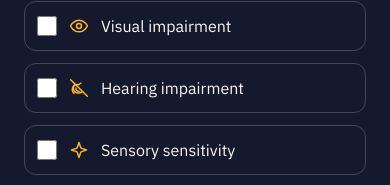
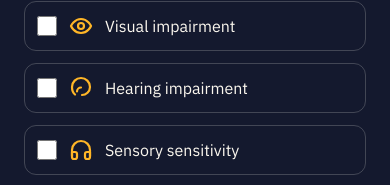
Before and after one commit to 7-Bala/AnyGate, a React (Vite) app: page / in a window 390 px wide. Shown: the part 393-578 px from the top of the page. Built offline with nearby package versions, Linux system fonts and the light colour scheme.

Commit message:
style: increase onboarding icon visibility and thickness
Updates icon container sizes to h-6 w-6, increases svg strokeWidth to
2.2 across the board, replaces sensory sparkles with headphones, and
replaces hearing ear-off with a clean, clear ear icon for maximum legibility.

```diff
--- a/src/components/NeedGlyph.jsx
+++ b/src/components/NeedGlyph.jsx
@@ -1,6 +1,4 @@
-// Same hand-drawn geometric language as FacilityGlyph. The sensory-
-// sensitivity glyph deliberately reuses the quiet-room wave shape —
-// they mean the same thing wherever they appear.
+// Same hand-drawn geometric language as FacilityGlyph.
 const PATHS = {
   wheelchair: (
     <>
@@ -19,15 +17,15 @@ const PATHS = {
   ),
   hearing_impairment: (
     <>
-      <path d="M6 18.5c-1.4-1.2-2.1-2.9-2.1-4.7 0-3.3 2.7-6 6-6 .5 0 1 .1 1.5.2" />
-      <path d="M12 7.7a8.4 8.4 0 0 1 2.3-1.6" />
-      <path d="M16.1 16.1c-1.3 1.3-3.1 2-4.9 2-3.3 0-6-2.7-6-6 0-1.8.7-3.5 2.1-4.7" />
-      <path d="M2 2l20 20" />
-      <path d="M8.2 12a4 4 0 0 0 4 4" />
+      <path d="M6 18.5c-3-2.5-3-5.2-3-7.5a9 9 0 0 1 18 0c0 4.5-4 8-8 8" />
+      <path d="M12 11.5a4 4 0 0 0-4 4" />
     </>
   ),
   sensory_sensitive: (
-    <path d="m12 3-1.912 5.813a2 2 0 0 1-1.275 1.275L3 12l5.813 1.912a2 2 0 0 1 1.275 1.275L12 21l1.912-5.813a2 2 0 0 1 1.275-1.275L21 12l-5.813-1.912a2 2 0 0 1-1.275-1.275Z" />
+    <>
+      <path d="M3 18v-6a9 9 0 0 1 18 0v6" />
+      <path d="M21 19a2 2 0 0 1-2 2h-1a2 2 0 0 1-2-2v-3a2 2 0 0 1 2-2h3zM3 19a2 2 0 0 0 2 2h1a2 2 0 0 0 2-2v-3a2 2 0 0 0-2-2H3z" />
+    </>
   ),
   limited_mobility: (
     <>
@@ -48,7 +46,7 @@ export default function NeedGlyph({ type, className = 'h-6 w-6' }) {
       viewBox="0 0 24 24"
       fill="none"
       stroke="currentColor"
-      strokeWidth="1.75"
+      strokeWidth="2.2"
       strokeLinecap="round"
       strokeLinejoin="round"
       className={className}
--- a/src/components/Onboarding.jsx
+++ b/src/components/Onboarding.jsx
@@ -63,7 +63,7 @@ export default function Onboarding() {
                   onChange={() => toggleNeed(need)}
                   className="h-5 w-5 accent-gold"
                 />
-                <NeedGlyph type={need} className="h-5 w-5 shrink-0 text-gold" />
+                <NeedGlyph type={need} className="h-6 w-6 shrink-0 text-gold" />
                 <span>{t(NEED_LABEL_KEYS[need])}</span>
               </label>
             ))}
@@ -74,7 +74,7 @@ export default function Onboarding() {
                 onChange={() => setSelectedNeeds([])}
                 className="h-5 w-5 accent-gold"
               />
-              <svg viewBox="0 0 24 24" className="h-5 w-5 shrink-0 text-gold" fill="none" stroke="currentColor" strokeWidth="1.75" strokeLinecap="round" strokeLinejoin="round" aria-hidden="true">
+              <svg viewBox="0 0 24 24" className="h-6 w-6 shrink-0 text-gold" fill="none" stroke="currentColor" strokeWidth="2.2" strokeLinecap="round" strokeLinejoin="round" aria-hidden="true">
                 <circle cx="12" cy="12" r="10" />
                 <polygon points="16.24 7.76 14.12 14.12 7.76 16.24 9.88 9.88 16.24 7.76" />
               </svg>
```
